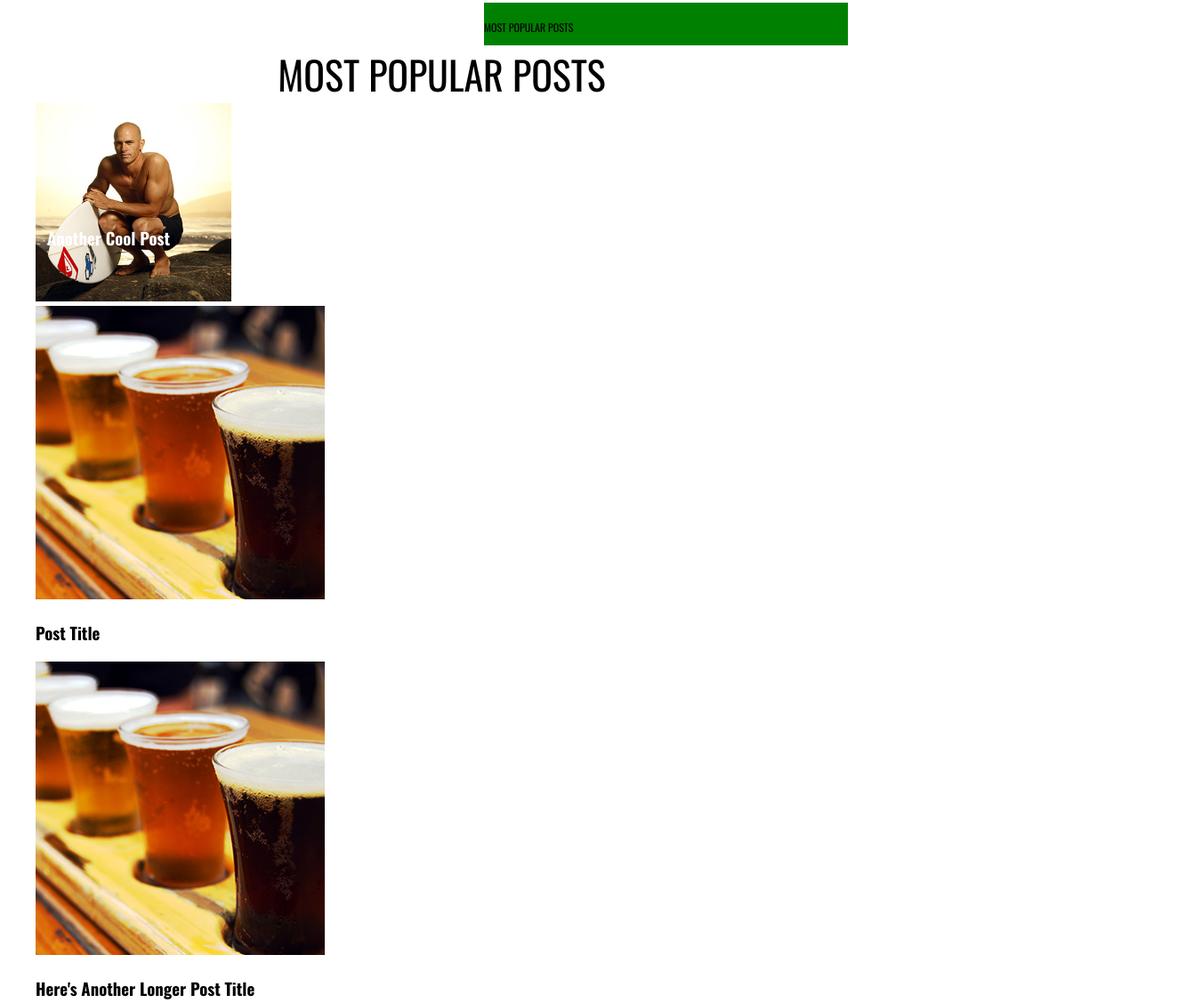
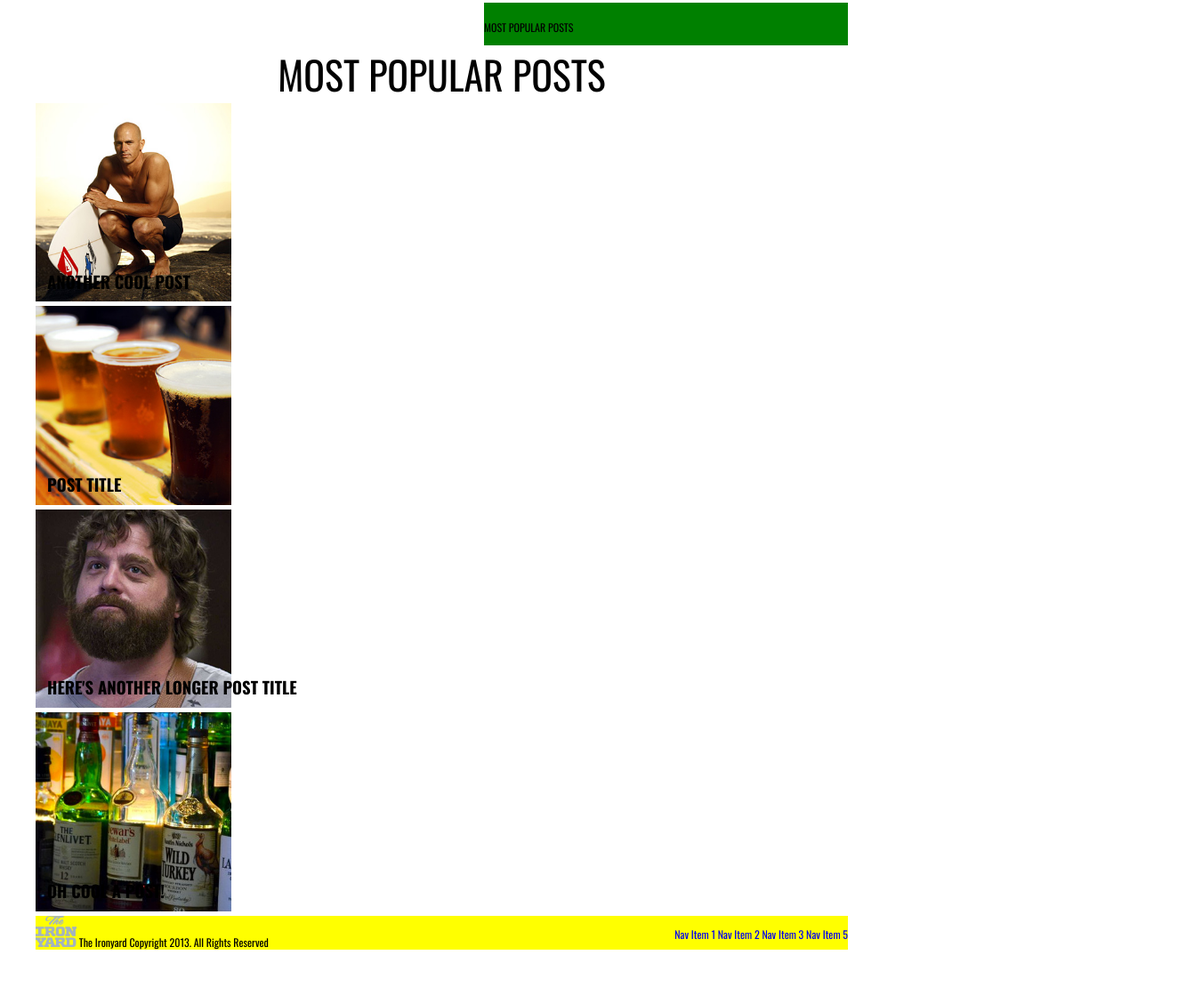
Before and after one commit to ktrammell95/tiy-assignment-4, a plain HTML site: page index.html in a window 1280 px wide. Shown: the part 928-2056 px from the top of the page at 89% size, 1333 px wide, since content can reach past the window. After the commit the page ends 1999 px from the top, so only its background shows below. Drawn offline with nearby package versions, Linux system fonts and the light colour scheme.

Commit message:
Worked on images in lower portion of the page

```diff
--- a/index.html
+++ b/index.html
@@ -66,20 +66,23 @@
 
       <div class="rollover1">
         <img src="/assets/article-image-1.jpg" alt="Another Cool Post">
-        <h3>Another Cool Post
+        <h3>ANOTHER COOL POST
         </h3>
       </div>
 
       <div class="rollover2">
       <img src="/assets/article-image-2.jpg" alt="Post Title">
-      <h3>Post Title</h3>
+      <h3>POST TITLE</h3>
+      </div>
+
       <div class="rollover3">
-      <img src="/assets/article-image-2.jpg" alt="Here's Another Longer Post Title">
-      <h3>Here's Another Longer Post Title</h3>
+      <img src="/assets/article-image-3.jpg" alt="Here's Another Longer Post Title">
+      <h3>HERE'S ANOTHER LONGER POST TITLE</h3>
       </div>
+
       <div class="rollover4">
       <img src="/assets/article-image-4.jpg" alt="Oh Cool A Post!">
-      <h3>Oh Cool A Post!</h3>
+      <h3>OH COOL A POST!</h3>
       </div>
       </div>
     </div>
--- a/main.less
+++ b/main.less
@@ -115,18 +115,58 @@ body {
        text-align: center;
       }
       .rollover1 {
+        position: relative;
         img {
         width: 220px;
-        position: relative;
       }
         h3 {
-          color: white;
+          color: black;
           position: absolute;
-          top: 1163px;
-          left: 53px;
+          top: 168px;
+          left: 13px;
           width: 100%
         }
       }
+      .rollover2 {
+        position: relative;
+        img {
+        width: 220px;
+      }
+        h3 {
+          color: black;
+          position: absolute;
+          top: 168px;
+          left: 13px;
+          width: 100%
+        }
+      }
+      .rollover3 {
+        position: relative;
+          img {
+          width: 220px;
+        }
+          h3 {
+            color: black;
+            position: absolute;
+            top: 168px;
+          left: 13px;
+            width: 100%
+          }
+      }
+      .rollover4 {
+        position: relative;
+          img {
+          width: 220px;
+        }
+          h3 {
+            color: black;
+            position: absolute;
+            top: 168px;
+            left: 13px;
+            width: 100%
+          }
+        }
+
   }
 
   footer {
```
